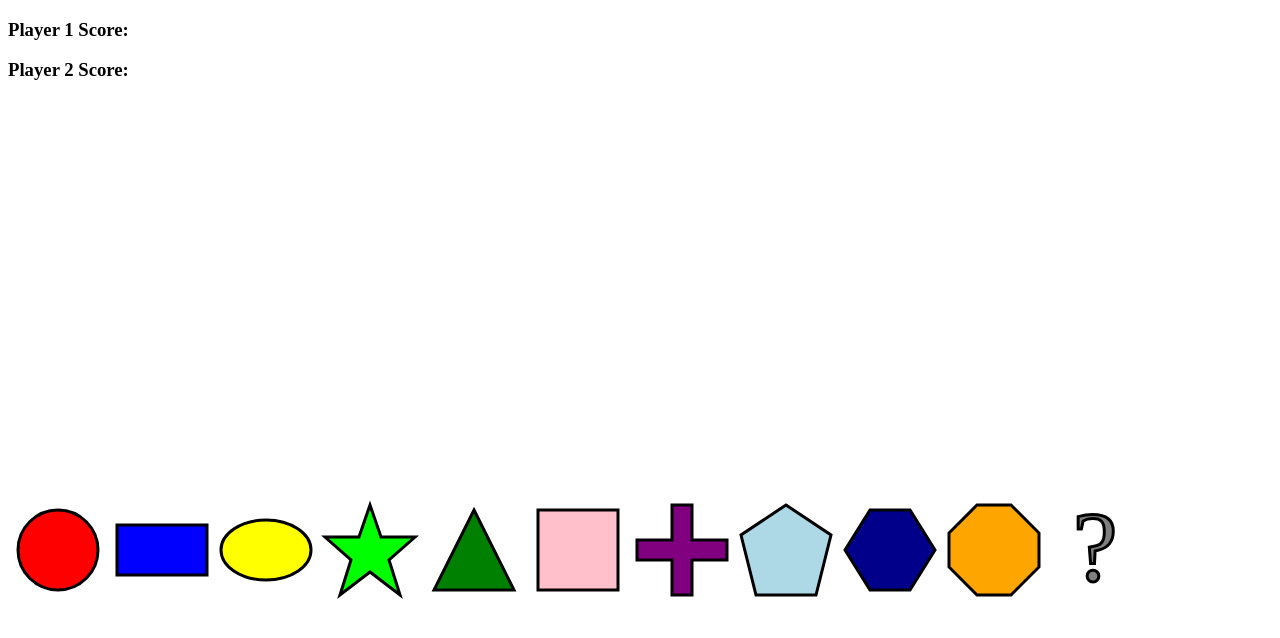
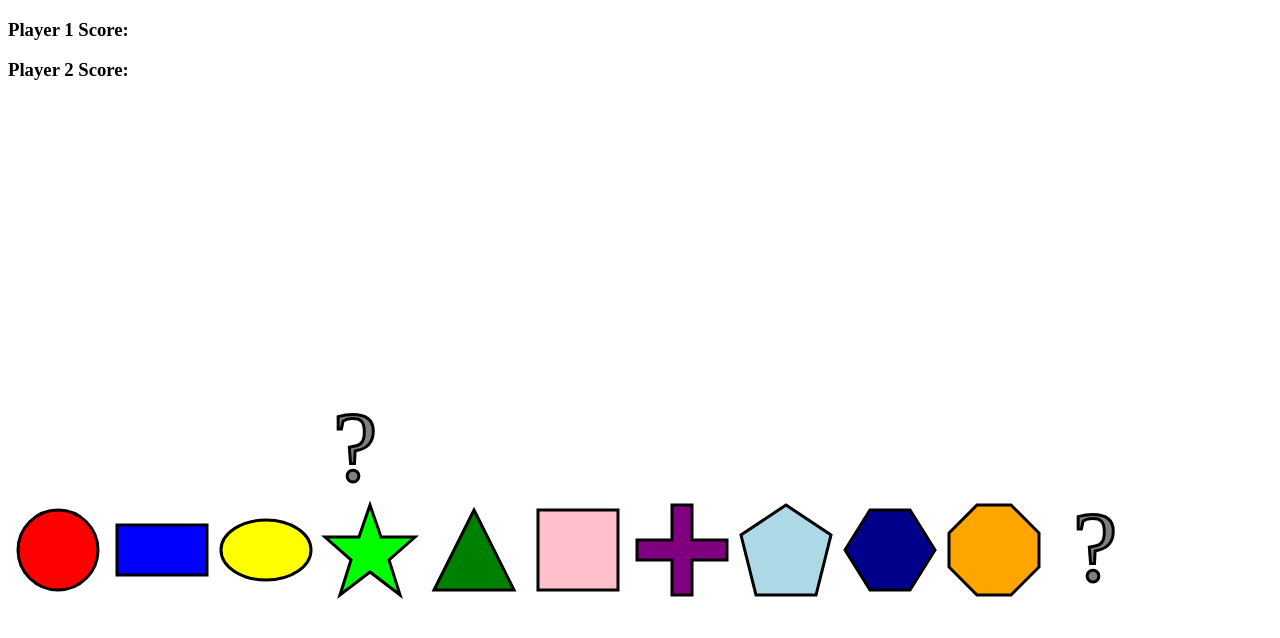
Before and after one commit to NightAblaze/Flip-Cards, a plain HTML site: page index.html in a window 1280 px wide. Drawn offline with Linux system fonts and the light colour scheme.

Commit message:
Bug fixes.

```diff
--- a/index.html
+++ b/index.html
@@ -63,6 +63,8 @@
         <text x="25" y="80" class="cardback" stroke="black" stroke-width="3" fill="grey">?</text>
     </svg>
 
+    <svg width="100" height="100">
+    </svg>
 
 </body>
 </html>
--- a/scripts.js
+++ b/scripts.js
@@ -1,42 +1,45 @@
 document.addEventListener('DOMContentLoaded', () => {
-    let cardArray = {};
+    let cardArray = [];
 
     // create cards
     for (let i = 0; i < 16; i++){
         cardArray[i] = {shape: "triangle", colour: "red"}
     }
+    // console.log(cardArray) // testing array has populated - working
 
-    console.log(cardArray) // testing array has populated
-    console.log(cardArray.length); // NEEDS SORTING - CURRENTLY UNDEFINED
-
-    const cardback = document.createElement('text')
+    //create the back of the cards
+    const cardback = document.createElementNS('http://www.w3.org/2000/svg', 'text')
         cardback.setAttribute('x','25');
         cardback.setAttribute('y','80');
         cardback.setAttribute('class','cardback');
         cardback.setAttribute('stroke','black');
         cardback.setAttribute('stroke-width','3');
         cardback.setAttribute('fill','grey');
-        document.getElementsByClassName("cardback").innerHTML = "?";
+        cardback.innerHTML = "?"
 
-    console.log(cardback); // testing cardback is working
+    // console.log(cardback); // testing cardback is working - working
 
-    const triangle = document.createElement('polygon')
-        triangle.setAttribute('points','50,10 90,90 10,90');
-        triangle.setAttribute('stroke','black');
-        triangle.setAttribute('stroke-width','3');
-        triangle.setAttribute('fill','green');
+    // assign grid variable
+    const grid = document.querySelector('.grid');
 
-    const grid = document.querySelector('.grid');
+    // assign triangle variable for testing purposes
+    let triangle = document.createElementNS('http://www.w3.org/2000/svg', 'polygon')
+    triangle.setAttribute('points','50,10 90,90 10,90');
+    triangle.setAttribute('stroke','black');
+    triangle.setAttribute('stroke-width','3');
+    triangle.setAttribute('fill','green');
+
+
 
     // create the board
     function createBoard() {
-        for (let j = 0; j < 16; j++) {
-            let card = document.createElement('svg');
+        for (let j = 0; j < cardArray.length; j++) {
+            var card = document.createElementNS('http://www.w3.org/2000/svg', 'svg');
             card.setAttribute('data-id', j);
             card.setAttribute('width', '100');
             card.setAttribute('height', '100');
-            card.appendChild(cardback);
-            // card.addEventListener('click', flipcard); // not created yet
+            card.appendChild(cardback); //  ONLY last entry is being appended
+            // card.addEventListener('click', flipCard); // not created yet
             grid.appendChild(card);
             console.log(card);   // testing
         }
```
